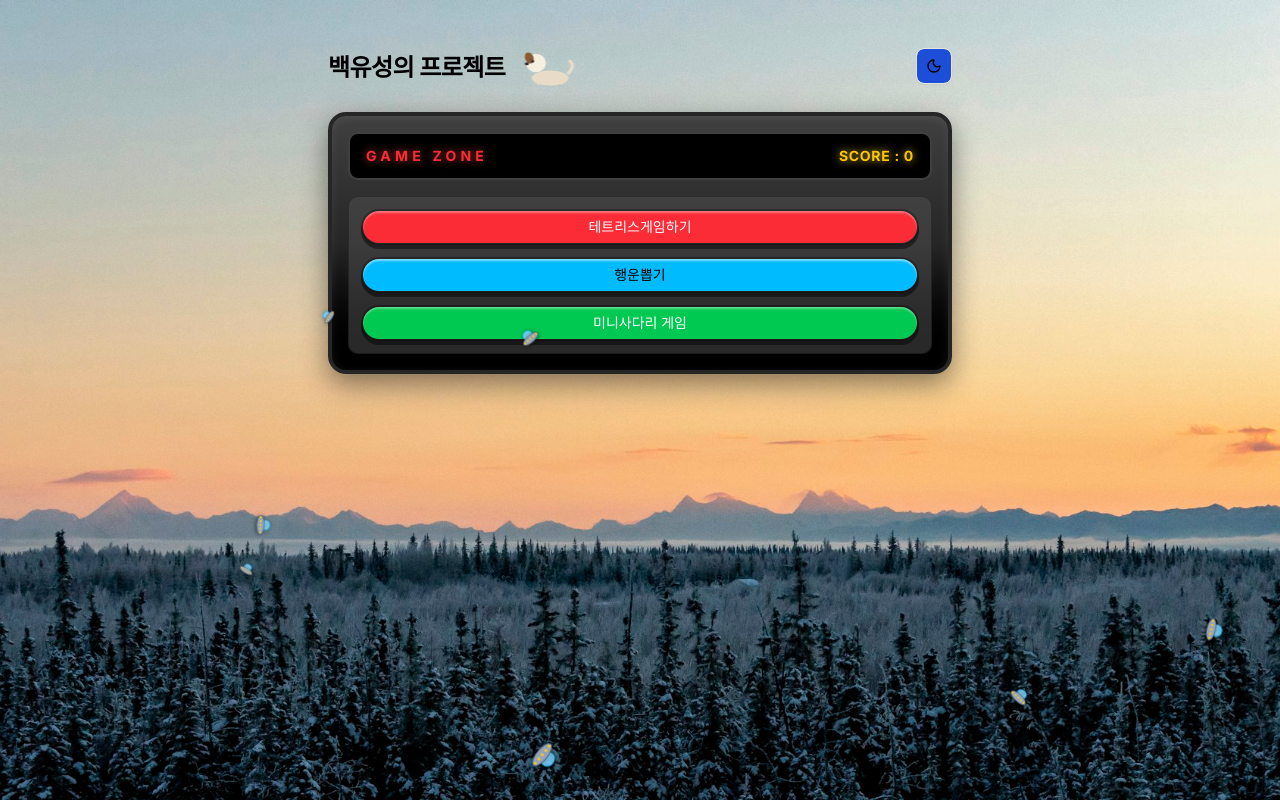
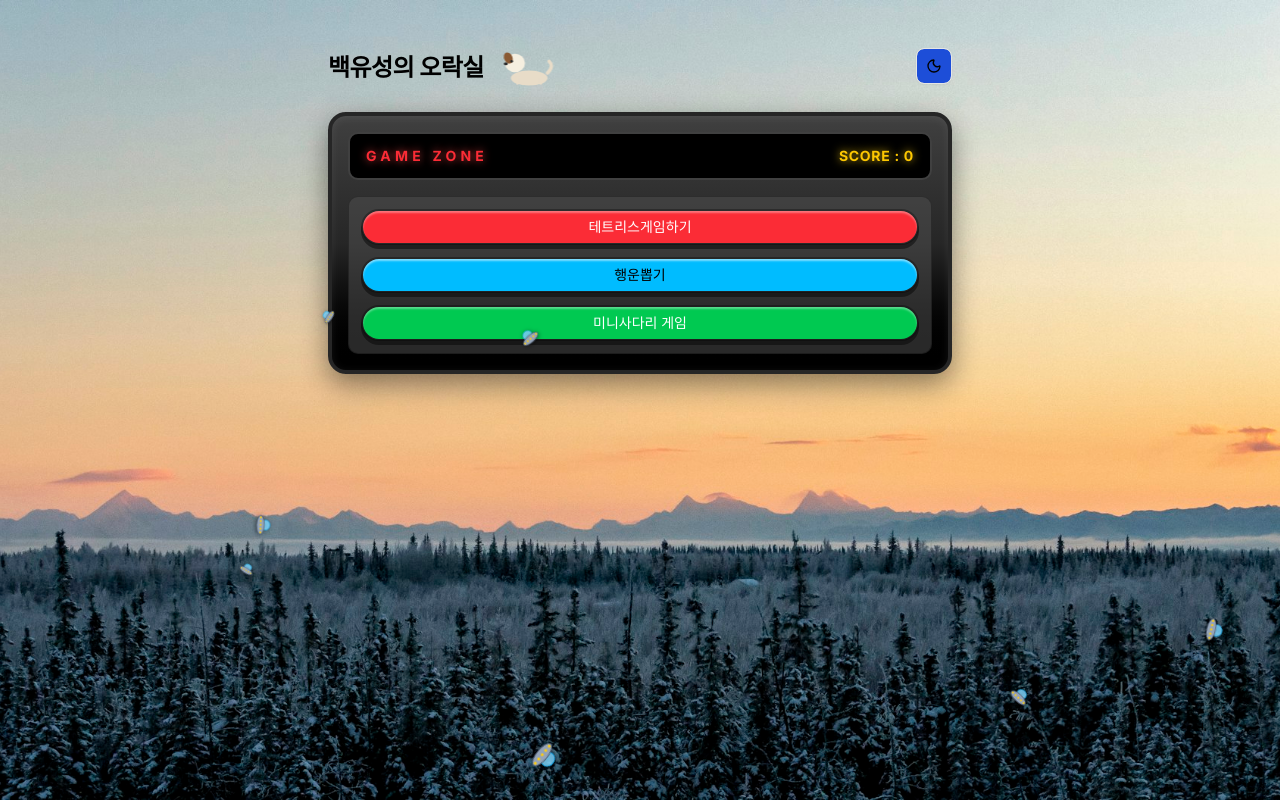
Before and after one commit to lu680035003500-sudo/0827_final_v1, a Next.js app: page / in a window 1280 px wide. Built offline with nearby package versions, Linux system fonts and the light colour scheme.

Commit message:
feat: 제목을 백유성의 오락실로 변경

```diff
--- a/app/layout.tsx
+++ b/app/layout.tsx
@@ -18,7 +18,7 @@ const geistMono = Geist_Mono({
 });
 
 export const metadata: Metadata = {
-  title: "백유성의 프로젝트",
+  title: "백유성의 오락실",
   description: "웹페이지 URL을 깨끗한 Markdown으로 변환해 LLM으로 바로 넘기는 서비스",
 };
 
--- a/components/converter/converter.tsx
+++ b/components/converter/converter.tsx
@@ -41,7 +41,7 @@ export function Converter() {
         <div>
           <div className="flex items-center gap-2">
             <h1 className="text-2xl font-semibold tracking-tight">
-              백유성의 프로젝트
+              백유성의 오락실
             </h1>
             <DogMascot />
           </div>
```
Also changed, not shown: 2 other files (tests, documents, lock files or other folders).
